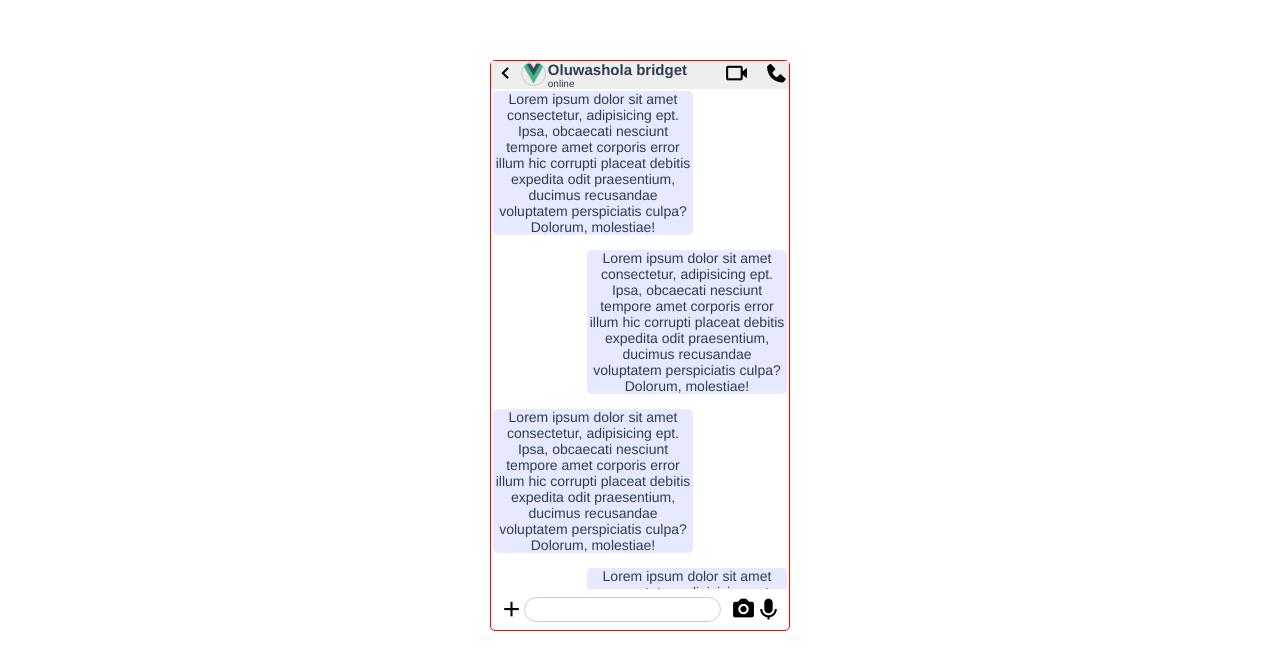
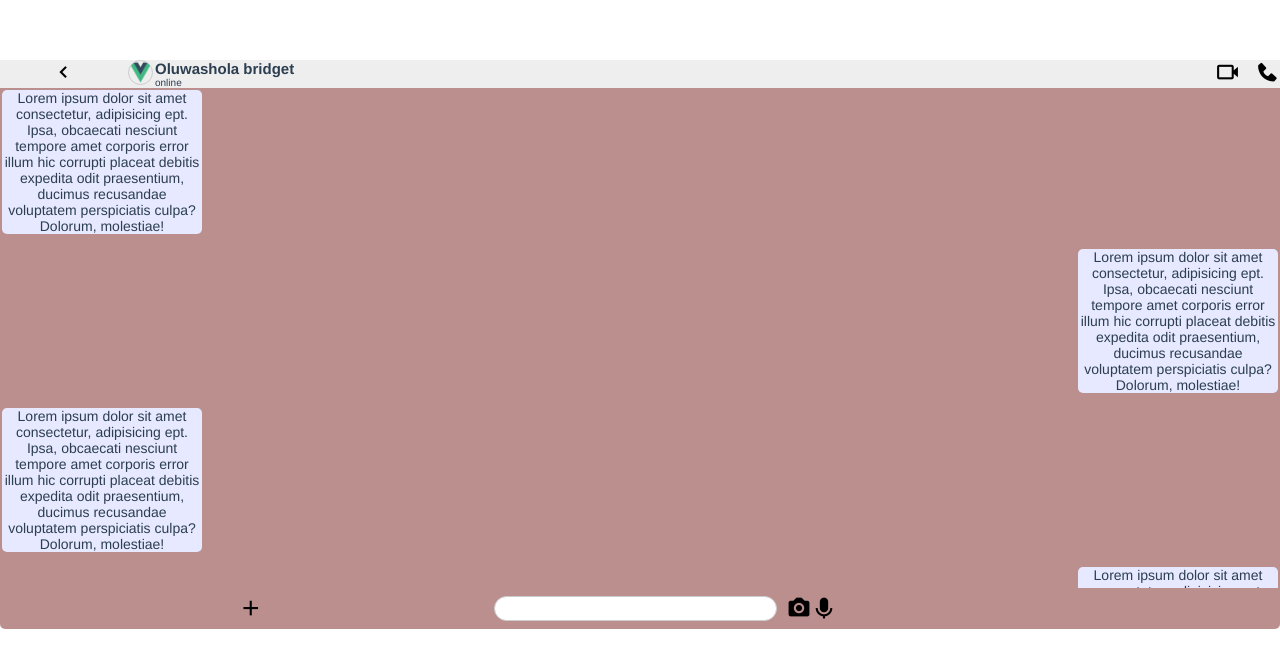
Before and after one commit to ishuacharis/vue_chat, a Vue app: page /chat/1 in a window 1280 px wide. Shown: the top 670 px of the page. Built offline with nearby package versions, Linux system fonts and the light colour scheme.

Commit message:
modify css

```diff
--- a/src/views/Chat/Chat.css
+++ b/src/views/Chat/Chat.css
@@ -1,12 +1,7 @@
 .chat{
-    display: flex;
-    flex-direction: column;
-    /* overflow: hidden; */
-    max-width: 30rem;
-    margin: 0 auto;
-    border-radius: 0.5rem;
-    border: 1px solid red;
+   background-color: rosybrown;
 }
+
 .chat__header {
     display: grid;
     grid-template-columns: 10% 90%;
@@ -51,7 +46,7 @@
     font-size: 1rem;
 }
 .chat__feeds{
-    height: 500px;
+    height: 50rem;
     overflow-y: scroll;
     padding: 0.2rem;
 }
--- a/src/views/Chat/Chat.vue
+++ b/src/views/Chat/Chat.vue
@@ -1,5 +1,5 @@
 <template>
-     <div class="chat">
+     <div class="chat-container chat">
           <div class="chat__header">
                <div @click ="backToChats" class="left">
                     <i class='bx bx-chevron-left'></i>
--- a/src/views/Chats/Chats.css
+++ b/src/views/Chats/Chats.css
@@ -1,10 +1,8 @@
 .chats {
-    display: flex;
-    flex-direction: column;
-    /* overflow: hidden; */
-    max-width: 30rem;
-    margin: 0 auto;
-    border-radius: 0.5rem;
+   border: 1px solid red;
+}
+.content{
+    max-height: 50rem;
 }
 .contact {
     display: grid;
--- a/src/views/Chats/Chats.vue
+++ b/src/views/Chats/Chats.vue
@@ -1,5 +1,6 @@
 <template>
-    <div class="chats">
+    <div class="chat-container chats">
+        <div class="content">
             <div @click="navigateToChat(chat.name)" class="contact" v-for="chat in CHATS" :key="chat.name">
                 <div class="contact-avatar">
                     <img alt="Vue logo" src="../../assets/logo.png">
@@ -17,6 +18,7 @@
                         <span class="text">
                             {{ chat.text }}
                         </span>
+                    </div>
                 </div>
             </div>
         </div>
```
Lines whose indentation alone changed are shown as unchanged.
